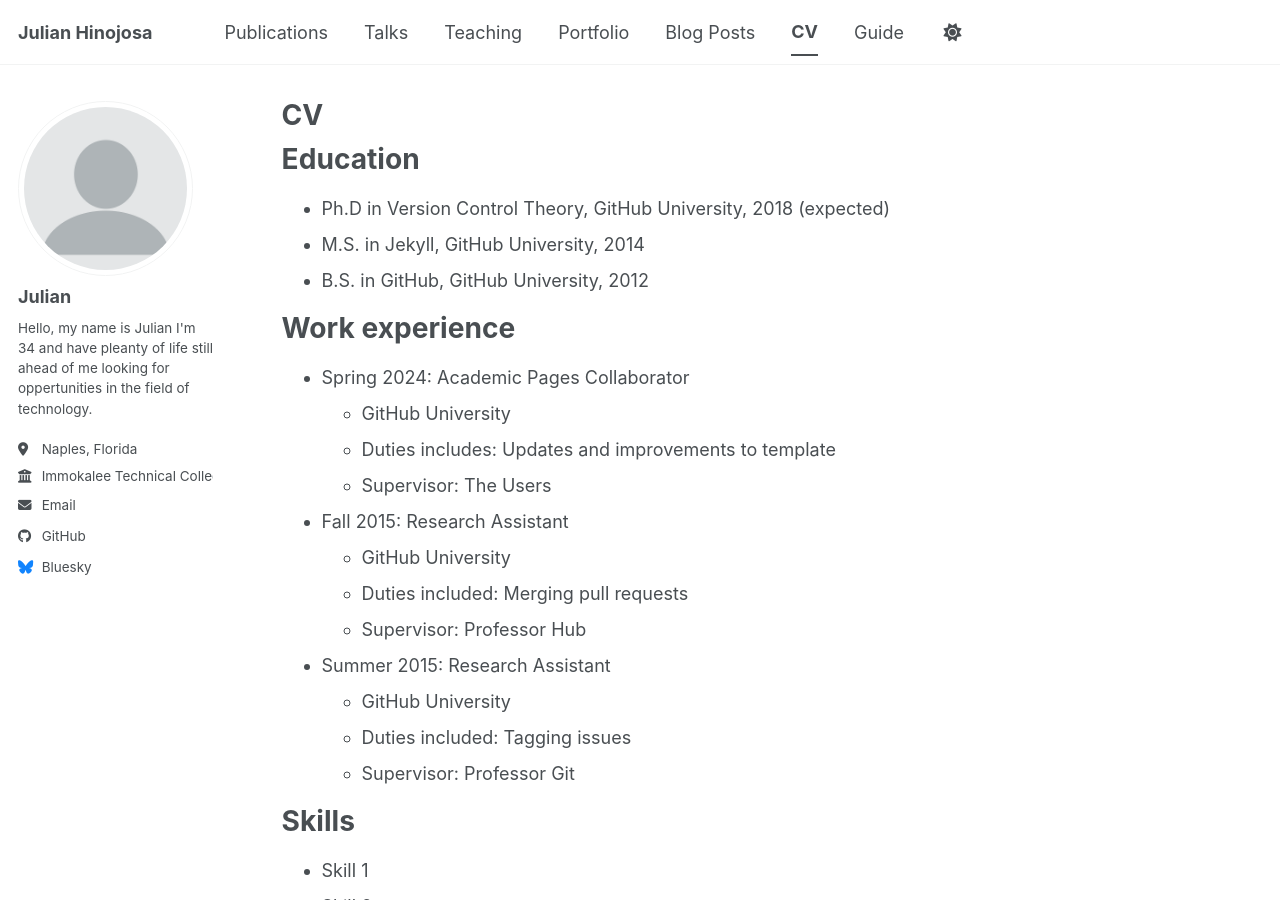
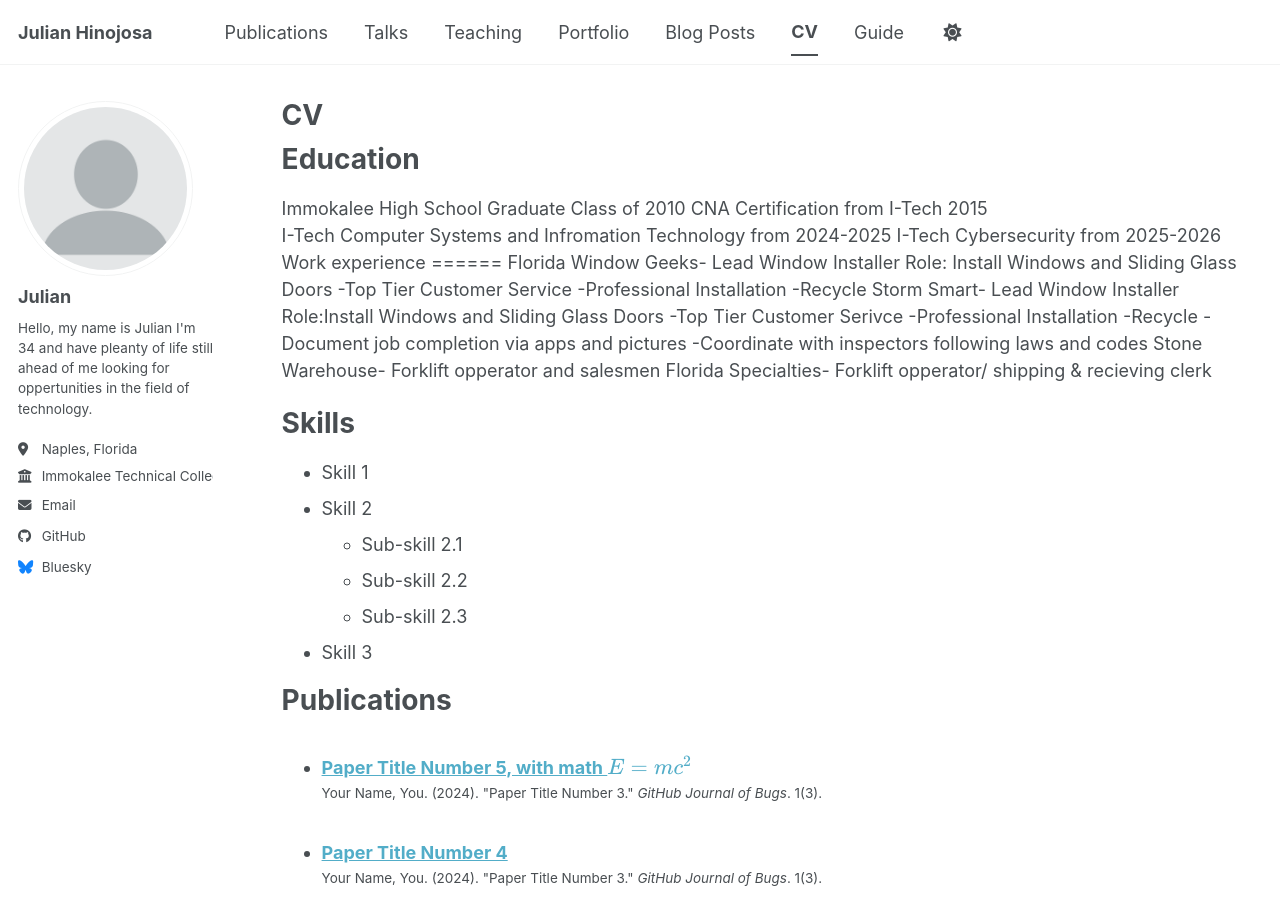
Before and after one commit to JewelzWick/JewelzWick.github.io, a Jekyll site: the page built from _pages/cv.md, in a window 1280 px wide and 900 px high. Built offline with Jekyll 4.4.1, drawn with Linux system fonts in a browser that asks for light colours; a script bundle is joined from its source files by our own code; library files that are not in the unit come from our copies.

Commit message:
Update cv.md

```diff
--- a/_pages/cv.md
+++ b/_pages/cv.md
@@ -11,26 +11,27 @@ redirect_from:
 
 Education
 ======
-* Ph.D in Version Control Theory, GitHub University, 2018 (expected)
-* M.S. in Jekyll, GitHub University, 2014
-* B.S. in GitHub, GitHub University, 2012
-
+Immokalee High School Graduate Class of 2010
+CNA Certification from I-Tech 2015
+I-Tech Computer Systems and Infromation Technology from 2024-2025
+I-Tech Cybersecurity from 2025-2026
 Work experience
 ======
-* Spring 2024: Academic Pages Collaborator
-  * GitHub University
-  * Duties includes: Updates and improvements to template
-  * Supervisor: The Users
+Florida Window Geeks- Lead Window Installer
+  Role: Install Windows and Sliding Glass Doors
+    -Top Tier Customer Service
+    -Professional Installation
+    -Recycle
+Storm Smart- Lead Window Installer
+  Role:Install Windows and Sliding Glass Doors
+     -Top Tier Customer Serivce
+     -Professional Installation
+     -Recycle
+     -Document job completion via apps and pictures
+     -Coordinate with inspectors following laws and codes
+Stone Warehouse- Forklift opperator and salesmen
+Florida Specialties- Forklift opperator/ shipping & recieving clerk
 
-* Fall 2015: Research Assistant
-  * GitHub University
-  * Duties included: Merging pull requests
-  * Supervisor: Professor Hub
-
-* Summer 2015: Research Assistant
-  * GitHub University
-  * Duties included: Tagging issues
-  * Supervisor: Professor Git
 
 Skills
 ======
```
